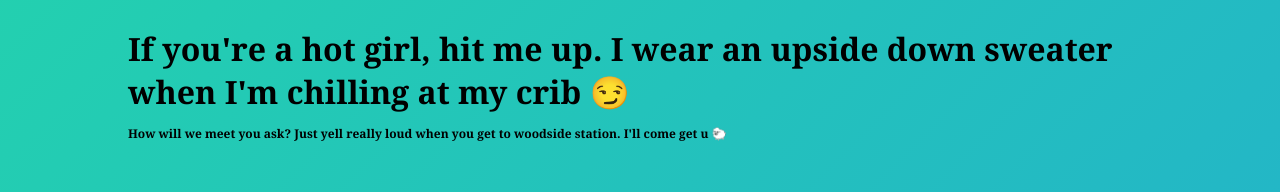
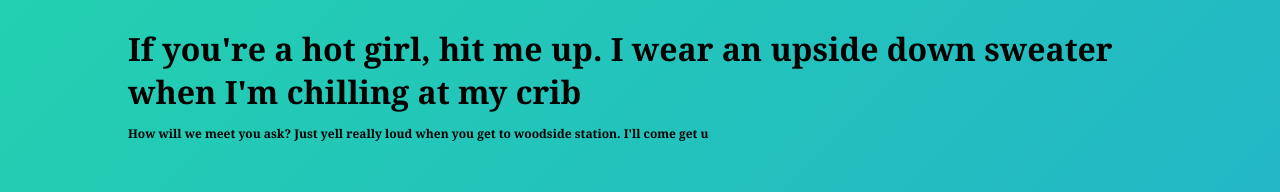
Before and after one commit to sparkshot/sparkshot.github.io, a Next.js app: page /contact in a window 1280 px wide. Shown: the part 310-502 px from the top of the page. Built offline with nearby package versions, Linux system fonts and the light colour scheme.

Commit message:
emoji no work :(

```diff
--- a/pages/contact.tsx
+++ b/pages/contact.tsx
@@ -7,15 +7,15 @@ const Contact: NextPage = () => {
       <h1>
         If you're a hot girl, hit me up. I wear an upside down sweater when I'm
         chilling at my crib{" "}
-        <span role="img" aria-label="face">
+        {/* <span role="img" aria-label="face">
           😏
-        </span>
+        </span> */}
         <p className={styles.textString}>
           How will we meet you ask? Just yell really loud when you get to
           woodside station. I'll come get u{" "}
-          <span role="img" aria-label="sheep">
+          {/* <span role="img" aria-label="sheep">
             🐑
-          </span>
+          </span> */}
         </p>
       </h1>
     </div>
```
